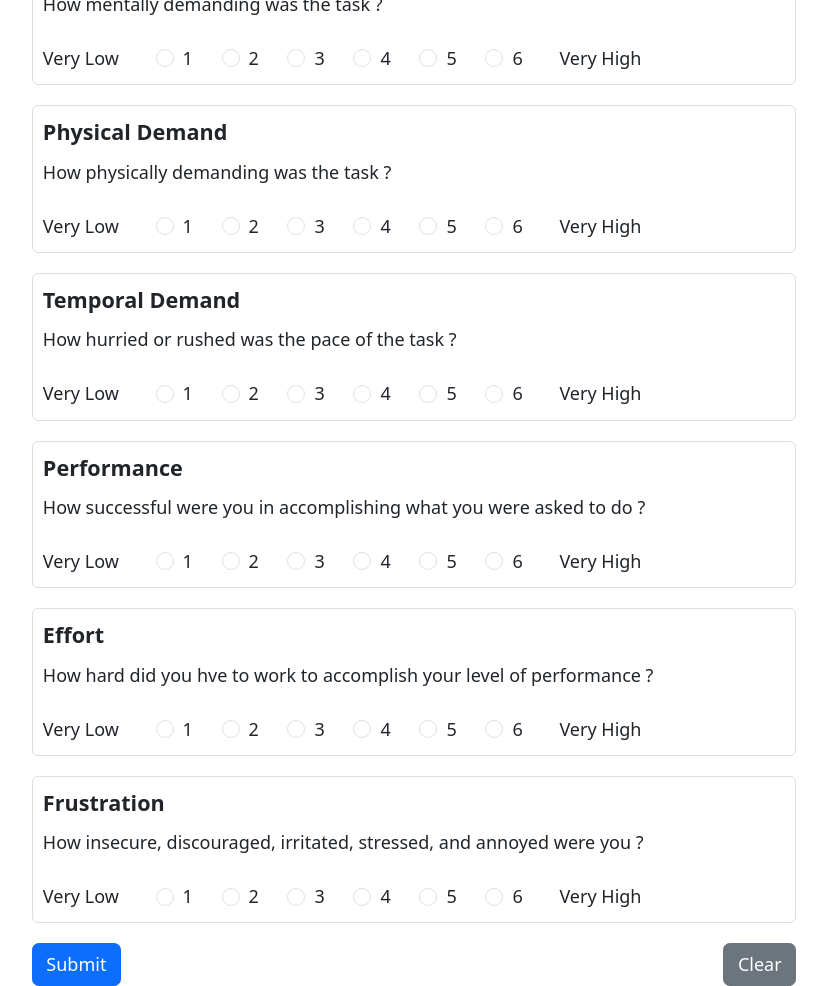
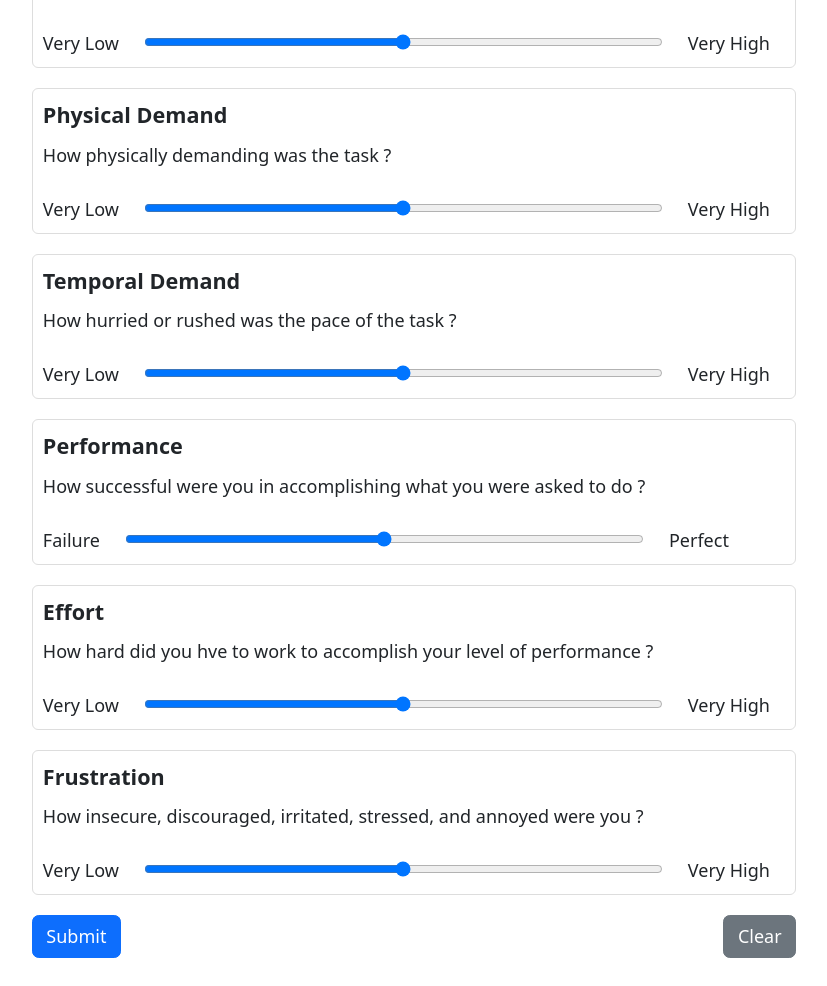
Before and after one commit to arayabrain/multiagent-bmi-webui-collab, a FastAPI app: page /nasa-tlx-survey in a window 1280 px wide. Shown: the whole page, without its empty margins (226-1053 px from the left). After the commit the page ends 958 px from the top, so only its background shows below. Run offline with FastAPI, Linux system fonts and the light colour scheme; the visitor is signed in with stand-in values (Sample User, id 1); parts of the project's set-up code (start-up, migrations or seed data) failed here and were passed over.

Commit message:
Changed NASA Survey radio input to range(0, 100)

```diff
--- a/app/static/nasa-tlx-survey.js
+++ b/app/static/nasa-tlx-survey.js
@@ -23,7 +23,6 @@ document.addEventListener('DOMContentLoaded', () => {
       await saveNASATLXSurveyData();
   });
   document.querySelector('#clear-button').addEventListener('click', clearForm);
-  document.querySelector('#rndfill-button').addEventListener('click', randomFormFill);
 
   // Display the current user name
   document.getElementById("username-area").innerHTML = "User: " + JSON.parse(sessionStorage.userinfo).name;
@@ -38,23 +37,6 @@ document.addEventListener('DOMContentLoaded', () => {
   document.getElementById("device-status-area").innerHTML = connecteDevices;
 });
 
-// For debug purposes, randomly fill the form before sending data
-const randomFormFill = () => {
-
-  Object.keys(NASATLXFieldToInputName).forEach(key => {
-    // Get collection of radio buttons
-    const radioButtons = document.getElementsByName(NASATLXFieldToInputName[key]);
-    // Uncheck radio buttons of each field.
-    let valueToCheck = Math.floor(Math.random() * (7) + 1);
-
-    radioButtons.forEach(radio => {
-      if (parseInt(radio.value, 10) == valueToCheck) {
-        radio.checked = true;
-      }
-    });
-  });
-}
-
 // Clears the form
 const clearForm = () => {
   document.getElementById("nasa-tlx-survey-form").reset();
@@ -67,26 +49,16 @@ const saveNASATLXSurveyData = async () => {
 
   for (const key of Object.keys(NASATLXFieldToInputName)) {
     const inputName = NASATLXFieldToInputName[key];
-    const inputValue = document.querySelector(`input[name="${inputName}"]:checked`);
-    NASATLXSurveyData[key] = null; // Placeholder value
+    const inputValue = document.querySelector(`input[name="${inputName}"]`);
 
-    if (inputValue) {
-      NASATLXSurveyData[key] = parseInt(inputValue.value, 10);
-    } else {
-      nullKeyFound = true;
-    }
+    NASATLXSurveyData[key] = parseInt(inputValue.value, 10);
   }
-  // console.log(NASATLXSurveyData);
-
-  // Assert that there is not null key
-  if (nullKeyFound) {
-    // TODO: cleaner / integrate way of notifiying use
-    // by using a modal for e.g. ?
-    alert("All fields are required");
-    return false;
-  }
+  console.log(NASATLXSurveyData);
 
   // Recover the mode
+  // NOTE !!! The survey must be accessed from the modal, otherwise
+  // this will fail, and there won't be info about what "mode" this
+  // experiment data corresponds to.
   var previousURL = new URL(document.referrer);
   var mode = previousURL.pathname.split('/').filter(Boolean).pop();
 
--- a/app/templates/nasa-tlx-survey.html
+++ b/app/templates/nasa-tlx-survey.html
@@ -74,37 +74,50 @@
       'mentalDemandOptions': {
         "inputID": "mental-demand",
         "legend": "Mental Demand",
-        "description": "How mentally demanding was the task ?"
+        "description": "How mentally demanding was the task ?",
+        "low-label": "Very Low",
+        "high-label": "Very High"
       },
 
       'physicalDemandOptions': {
         "inputID": "physical-demand",
         "legend": "Physical Demand",
-        "description": "How physically demanding was the task ?"
+        "description": "How physically demanding was the task ?",
+        "low-label": "Very Low",
+        "high-label": "Very High"
       },
 
       'temporalDemandOptions': {
         "inputID": "temporal-demand",
         "legend": "Temporal Demand",
-        "description": "How hurried or rushed was the pace of the task ?"
+        "description": "How hurried or rushed was the pace of the task ?",
+        "low-label": "Very Low",
+        "high-label": "Very High"
       },
 
       'performanceOptions': {
         "inputID": "performance",
         "legend": "Performance",
-        "description": "How successful were you in accomplishing what you were asked to do ?"
+        "description": "How successful were you in accomplishing what you were asked to do ?",
+        "low-label": "Failure",
+        "high-label": "Perfect"
       },
 
       'effortOptions': {
         "inputID": "effort",
         "legend": "Effort",
-        "description": "How hard did you hve to work to accomplish your level of performance ?"
+        "description": "How hard did you hve to work to accomplish your level of performance ?",
+        "low-label": "Very Low",
+        "high-label": "Very High"
+
       },
 
       'frustrationOptions': {
         "inputID": "frustration",
         "legend": "Frustration",
-        "description": "How insecure, discouraged, irritated, stressed, and annoyed were you ?"
+        "description": "How insecure, discouraged, irritated, stressed, and annoyed were you ?",
+        "low-label": "Very Low",
+        "high-label": "Very High"
       },
     }
   %}
@@ -116,9 +129,6 @@
         <p id="username-area" class="mb-0"></p>
         <p id="device-status-area" class="mb-0"></p>
         <br/>
-      </div>
-      <div class="col-auto">
-        <button type="buttom" class="btn btn-warning" id="rndfill-button">Random Fill</button>
       </div>
       <br/>
       <br/>
@@ -132,16 +142,16 @@
           <br/>
 
           <div class="nasa-tlx-field-container">
-            <span class="low-label">Very Low</span>
+            <span class="low-label">{{inputMeta["low-label"]}}</span>
 
-            {% for i in range(1, 7) %}
-            <div class="form-check form-check-inline">
-              <input class="form-check-input" type="radio" name="{{inputName}}" id="{{inputMeta['inputID']}}-{{i}}" value="{{i}}">
-              <label class="form-check-label" for="{{inputMeta['inputID']}}-{{i}}">{{i}}</label>
-            </div>
-            {% endfor %}
+            <input style="width:70%;" type="range" name="{{inputName}}" min="0" max="100" step="5" id="{{inputMeta['inputID']}}" value="50" default="50">
 
-            <span class="high-label">Very High</span>
+            <!-- <div class="form-check form-check-inline"> -->
+              <!-- <label class="form-check-label" for="{{inputMeta['inputID']}}-{{i}}">{{i}}</label> -->
+              <!-- <input class="form-check-input" type="radio" name="{{inputName}}" id="{{inputMeta['inputID']}}-{{i}}" value="{{i}}"> -->
+            <!-- </div> -->
+
+            <span class="high-label">{{inputMeta["high-label"]}}</span>
           </div>
       </fieldset>
       {% endfor %}
```
